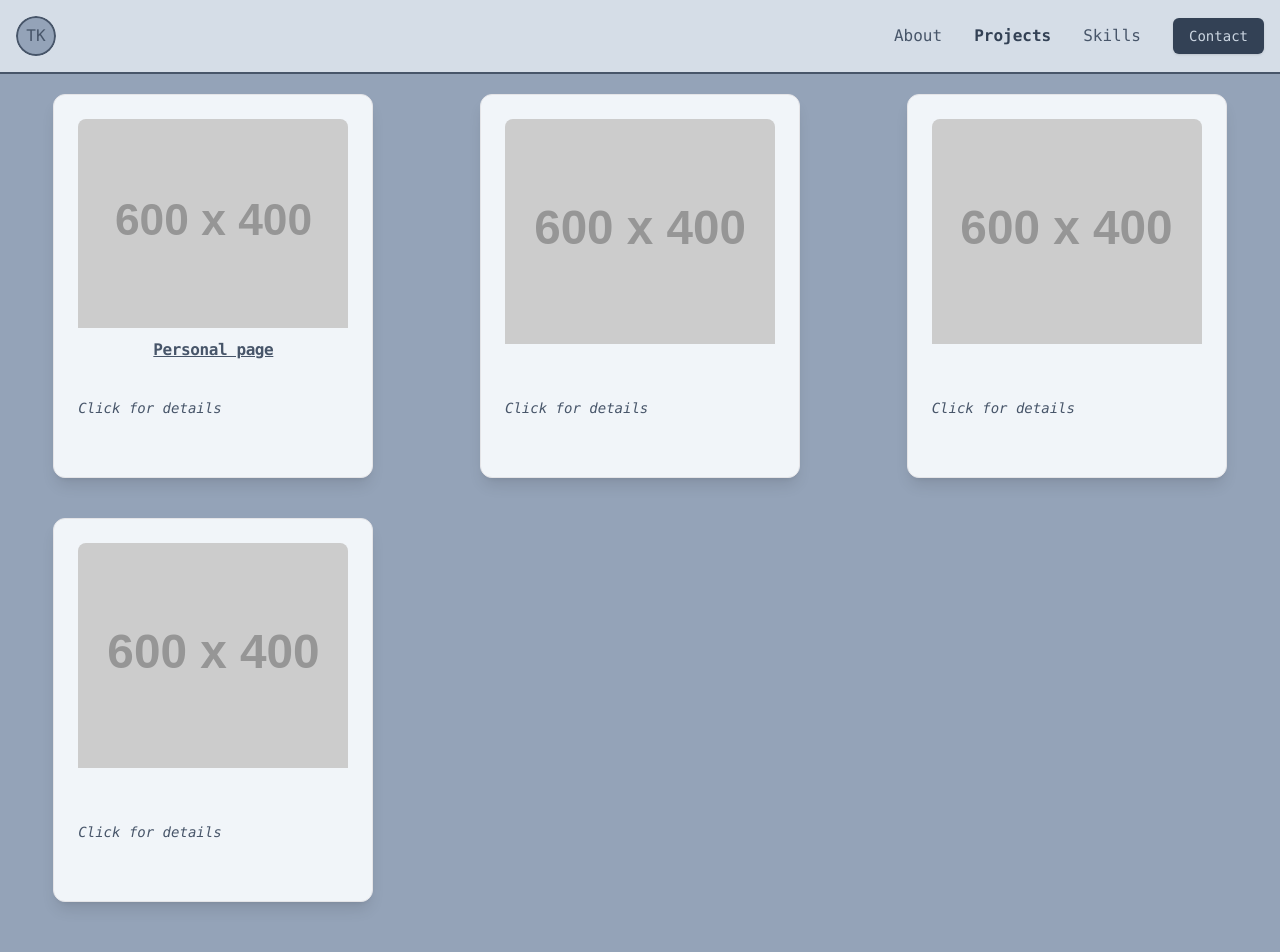
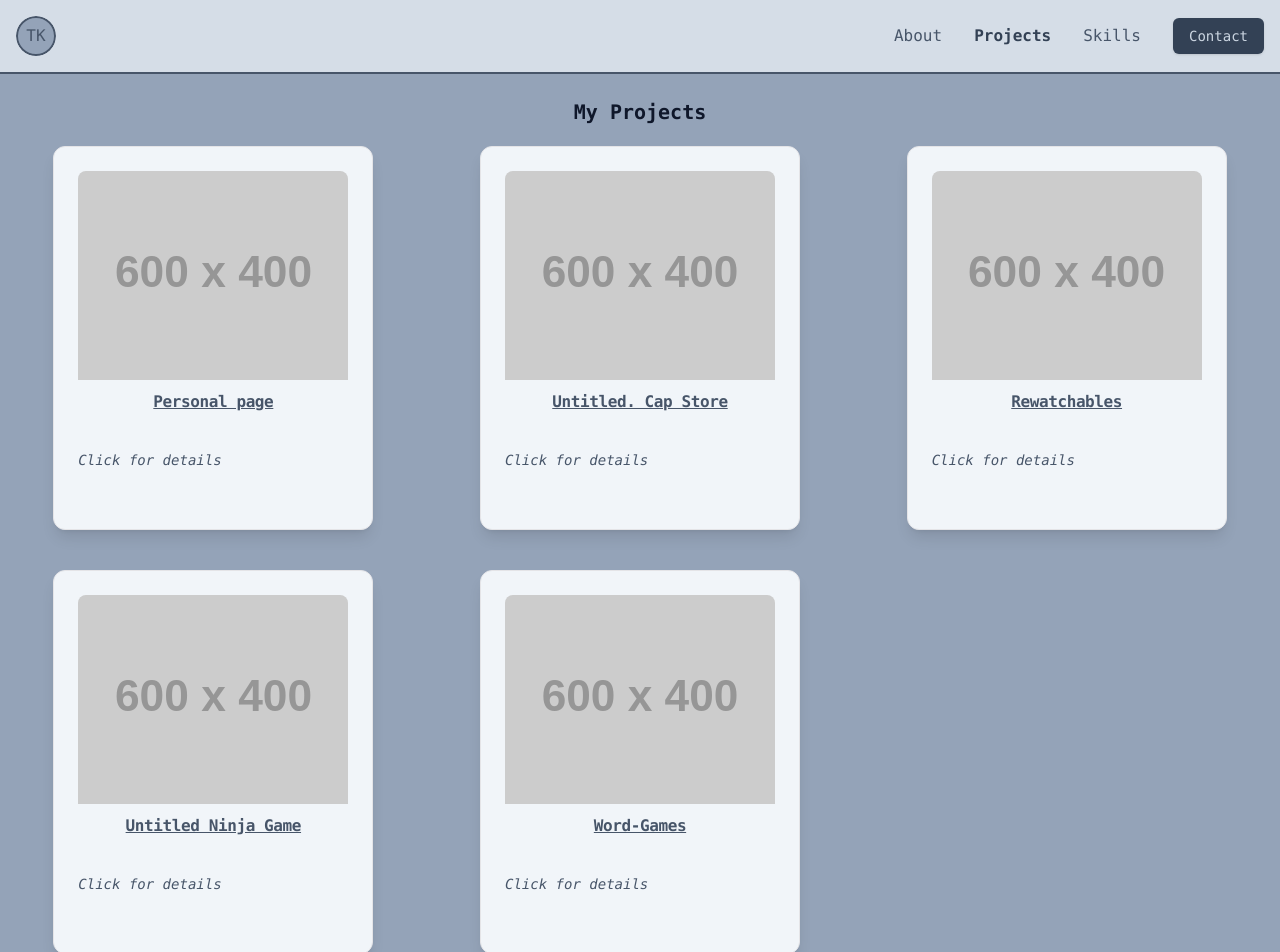
Before and after one commit to tdot123-1/portfolio, a React (Vite) app: page /projects in a window 1280 px wide. Shown: the top 952 px of the page. Built offline with nearby package versions, Linux system fonts and the light colour scheme.

Commit message:
add some data, headers

```diff
--- a/src/components/custom/AboutContent.tsx
+++ b/src/components/custom/AboutContent.tsx
@@ -51,7 +51,7 @@ const AboutContent = () => {
             animate="center"
             exit="exit"
             transition={{ duration: 0.5 }}
-            className="bg-slate-400 text-slate-200 border shadow-lg p-5 rounded-md mx-auto my-11 w-5/6 h-full md:w-3/6 lg:w-1/3 absolute" // Ensuring the block is absolute
+            className="bg-slate-400 text-slate-200 border shadow-lg p-5 rounded-md mx-auto my-11 w-5/6 h-full md:w-3/6 lg:w-1/3 absolute"
           >
             <div className="flex justify-between mb-3 pb-2">
               <h3 className="text-xl font-bold ">
--- a/src/data/projectsData.ts
+++ b/src/data/projectsData.ts
@@ -1,11 +1,21 @@
 import {
+  IconBrandCss3,
   IconBrandFramerMotion,
   IconBrandHtml5,
+  IconBrandJavascript,
+  IconBrandMongodb,
+  IconBrandNodejs,
+  IconBrandPython,
   IconBrandReact,
+  IconBrandStripe,
   IconBrandTailwind,
   IconBrandThreejs,
   IconBrandTypescript,
   IconBrandVite,
+  IconCircleLetterE,
+  IconCircleLetterF,
+  IconJson,
+  IconSql,
 } from "@tabler/icons-react";
 
 export const projectsData = [
@@ -33,32 +43,80 @@ export const projectsData = [
   },
   {
     id: 1,
-    title: "",
-    subtitle: "",
-    description: "",
+    title: "Untitled. Cap Store",
+    subtitle: "A web store",
+    description: `A full-stack online store using Express.js, React, and MongoDB.
+    The responsive frontend design ensures a seamless user experience across all devices, from mobile to desktop.
+    Implemented JWT-based authentication with role-based access control, allowing users to browse products, manage their cart, and securely complete purchases through Stripe integration.
+    Admin functionality includes inventory and order management within the same application, accessible only to authorized users.`,
     image: "",
-    tech: [],
+    tech: [
+      { name: "React", icon: IconBrandReact },
+      { name: "JavaScript", icon: IconBrandJavascript },
+      { name: "Vite", icon: IconBrandVite },
+      { name: "Node.js", icon: IconBrandNodejs },
+      { name: "Express.js", icon: IconCircleLetterE },
+      { name: "MongoDB", icon: IconBrandMongodb },
+      { name: "JWT", icon: IconJson },
+      { name: "Stripe", icon: IconBrandStripe },
+      { name: "CSS", icon: IconBrandCss3 },
+      { name: "HTML", icon: IconBrandHtml5 },
+    ],
     deployed: true,
-    link: "",
+    link: "https://link-to-project",
   },
   {
     id: 2,
-    title: "",
-    subtitle: "",
-    description: "",
+    title: "Rewatchables",
+    subtitle: "Collect your favorites",
+    description: `A responsive and user-friendly platform, where users can perform full CRUD operations on their favorite shows and movies.
+    The app allows users to add, update, and delete entries, while accessing detailed information about each title, including where to watch them.
+    Integrated features include in-app movie trailer playback via the 'react-youtube' package and a suggestion engine that provides personalized recommendations.`,
     image: "",
-    tech: [],
+    tech: [
+      { name: "React", icon: IconBrandReact },
+      { name: "JavaScript", icon: IconBrandJavascript },
+      { name: "Vite", icon: IconBrandVite },
+      { name: "Node.js", icon: IconBrandNodejs },
+      { name: "CSS", icon: IconBrandCss3 },
+      { name: "HTML", icon: IconBrandHtml5 },
+    ],
     deployed: true,
-    link: "",
+    link: "https://link-to-project",
   },
   {
     id: 3,
-    title: "",
-    subtitle: "",
-    description: "",
+    title: "Untitled Ninja Game",
+    subtitle: "Reach the final level",
+    description: `An engaging browser-based platformer game.
+    Designed with multiple levels, each introducing new enemy types and increasing challenges. The game also includes immersive sound effects to enhance the player experience.
+    The single-page design allows seamless gameplay without any reloading, and a story unfolds as players progress through each level. This is probably my favorite project I have worked on so far. Try it out!`,
     image: "",
-    tech: [],
+    tech: [
+      { name: "JavaScript", icon: IconBrandJavascript },
+      { name: "CSS", icon: IconBrandCss3 },
+      { name: "HTML", icon: IconBrandHtml5 },
+    ],
     deployed: true,
-    link: "",
+    link: "https://link-to-project",
+  },
+  {
+    id: 4,
+    title: "Word-Games",
+    subtitle: "Test you vocabulary",
+    description: `A web-based platform, featuring three interactive word games: a word-guessing game similar to Wordle, a word formation game inspired by Boggle, and a word chain game where each new word must include a letter from the previous one.
+    To ensure valid gameplay, user guesses are verified as existing English words using WordNet from the NLTK library, preventing random character strings. Users can register, log in, and track their progress by attempting to beat high scores stored in a SQLAlchemy-managed database.
+    `,
+    image: "",
+    tech: [
+      { name: "Python", icon: IconBrandPython },
+      { name: "Flask", icon: IconCircleLetterF },
+      { name: "PostgreSQL", icon: IconSql },
+      { name: "HTML", icon: IconBrandHtml5 },
+      { name: "JavaScript", icon: IconBrandJavascript },
+      { name: "CSS", icon: IconBrandCss3 },
+    ],
+    deployed: true,
+    link: "https://link-to-project",
   },
 ];
--- a/src/data/skillsData.ts
+++ b/src/data/skillsData.ts
@@ -1,10 +1,19 @@
 import {
+  IconBrandBootstrap,
+  IconBrandCss3,
+  IconBrandDjango,
+  IconBrandHtml5,
   IconBrandJavascript,
   IconBrandMongodb,
   IconBrandNodejs,
   IconBrandPython,
   IconBrandReact,
+  IconBrandTailwind,
   IconBrandTypescript,
+  IconCircleLetterC,
+  IconCircleLetterE,
+  IconCircleLetterF,
+  IconSql,
 } from "@tabler/icons-react";
 
 export const skillsData = [
@@ -57,4 +66,77 @@ export const skillsData = [
       "MongoDB is a source-available, cross-platform, document-oriented database program. Classified as a NoSQL database product, MongoDB utilizes JSON-like documents with optional schemas.",
     experience: "Used in a few projects",
   },
+  {
+    id: 6,
+    icon: IconCircleLetterE,
+    name: "Express.js",
+    description:
+      "Express.js, or simply Express, is a back end web application framework for building RESTful APIs with Node.js, released as free and open-source software under the MIT License. It is designed for building web applications and APIs.",
+    experience: "Used in some projects and exercises",
+  },
+  {
+    id: 6,
+    icon: IconBrandHtml5,
+    name: "HTML5",
+    description:
+      "HTML5 is a markup language used for structuring and presenting hypertext documents on the World Wide Web.",
+    experience: "Used in all web projects I made",
+  },
+  {
+    id: 7,
+    icon: IconBrandDjango,
+    name: "Django",
+    description:
+      "Django is a free and open-source, Python-based web framework that runs on a web server. It follows the model–template–views architectural pattern.",
+    experience: "Limited experience, made some small projects with it",
+  },
+  {
+    id: 8,
+    icon: IconBrandCss3,
+    name: "CSS",
+    description:
+      "Cascading Style Sheets is a style sheet language used for specifying the presentation and styling of a document written in a markup language such as HTML or XML.",
+    experience: "Used in all web projects I made",
+  },
+  {
+    id: 9,
+    icon: IconBrandBootstrap,
+    name: "Bootstrap",
+    description:
+      "Bootstrap is a free and open-source CSS framework directed at responsive, mobile-first front-end web development.",
+    experience: "Used a few times",
+  },
+  {
+    id: 10,
+    icon: IconBrandTailwind,
+    name: "TailwindCSS",
+    description:
+      "Tailwind CSS is an open-source CSS framework. The main feature of this library is that, unlike other CSS frameworks like Bootstrap, it does not provide a series of predefined classes for elements such as buttons or tables.",
+    experience: "Used for this project",
+  },
+  {
+    id: 11,
+    icon: IconCircleLetterF,
+    name: "Flask",
+    description:
+      "Flask is a micro web framework written in Python. It is classified as a microframework because it does not require particular tools or libraries.",
+    experience: "Used for some projects and exercises",
+  },
+  {
+    id: 12,
+    icon: IconSql,
+    name: "SQLite",
+    description:
+      "SQLite is a database engine written in the C programming language. It is not a standalone app; rather, it is a library that software developers embed in their apps.",
+    experience: "Used in some early projects and exercises",
+  },
+  {
+    id: 13,
+    icon: IconCircleLetterC,
+    name: "C",
+    description:
+      "C is a general-purpose programming language. It was created in the 1970s by Dennis Ritchie and remains very widely used and influential.",
+    experience:
+      "Very limited, started learning it when I began programming. Made a few exercises with it.",
+  },
 ];
--- a/src/pages/AboutPage.tsx
+++ b/src/pages/AboutPage.tsx
@@ -4,6 +4,9 @@ const AboutPage = () => {
   return (
     <>
       <div className="bg-slate-100 flex flex-col flex-grow min-h-screen justify-center">
+        <h2 className="text-center text-slate-900 font-bold text-xl">
+          About Me
+        </h2>
         <AboutContent />
       </div>
     </>
--- a/src/pages/ProjectsPage.tsx
+++ b/src/pages/ProjectsPage.tsx
@@ -4,6 +4,9 @@ const ProjectsPage = () => {
   return (
     <>
       <div className="bg-slate-400">
+        <h2 className="text-center pt-6 text-slate-900 font-bold text-xl">
+          My Projects
+        </h2>
         <ProjectsList />
       </div>
     </>
--- a/src/pages/SkillsPage.tsx
+++ b/src/pages/SkillsPage.tsx
@@ -43,7 +43,7 @@ const SkillsPage = () => {
     <>
       <div className="bg-slate-100 min-h-screen pb-8">
         <h2 className="text-center pt-6 text-slate-900 font-bold text-xl">
-          Skills overview
+          Skills Overview
         </h2>
         <DataTable columns={columns} data={skillsData} />
       </div>
```
